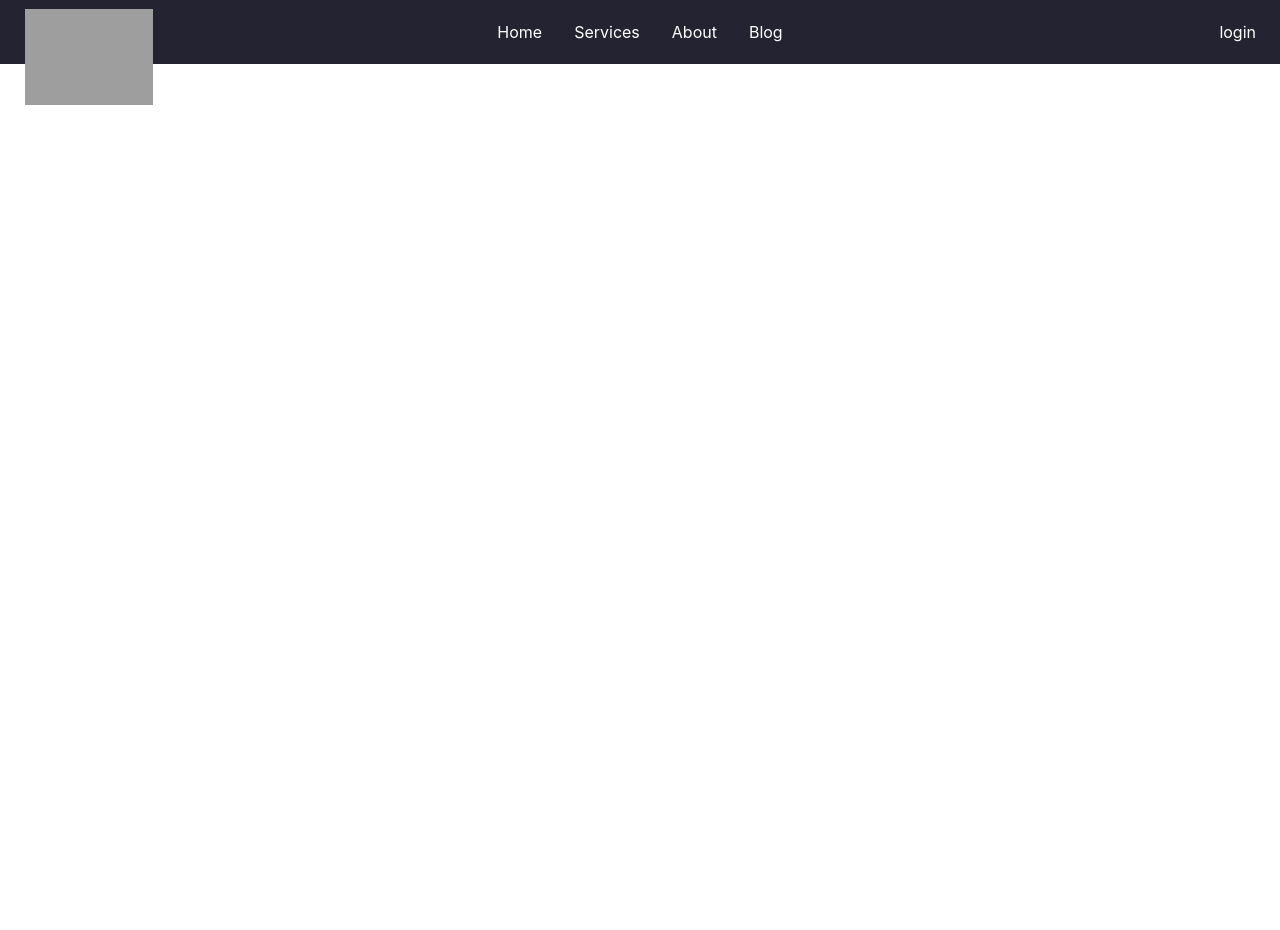
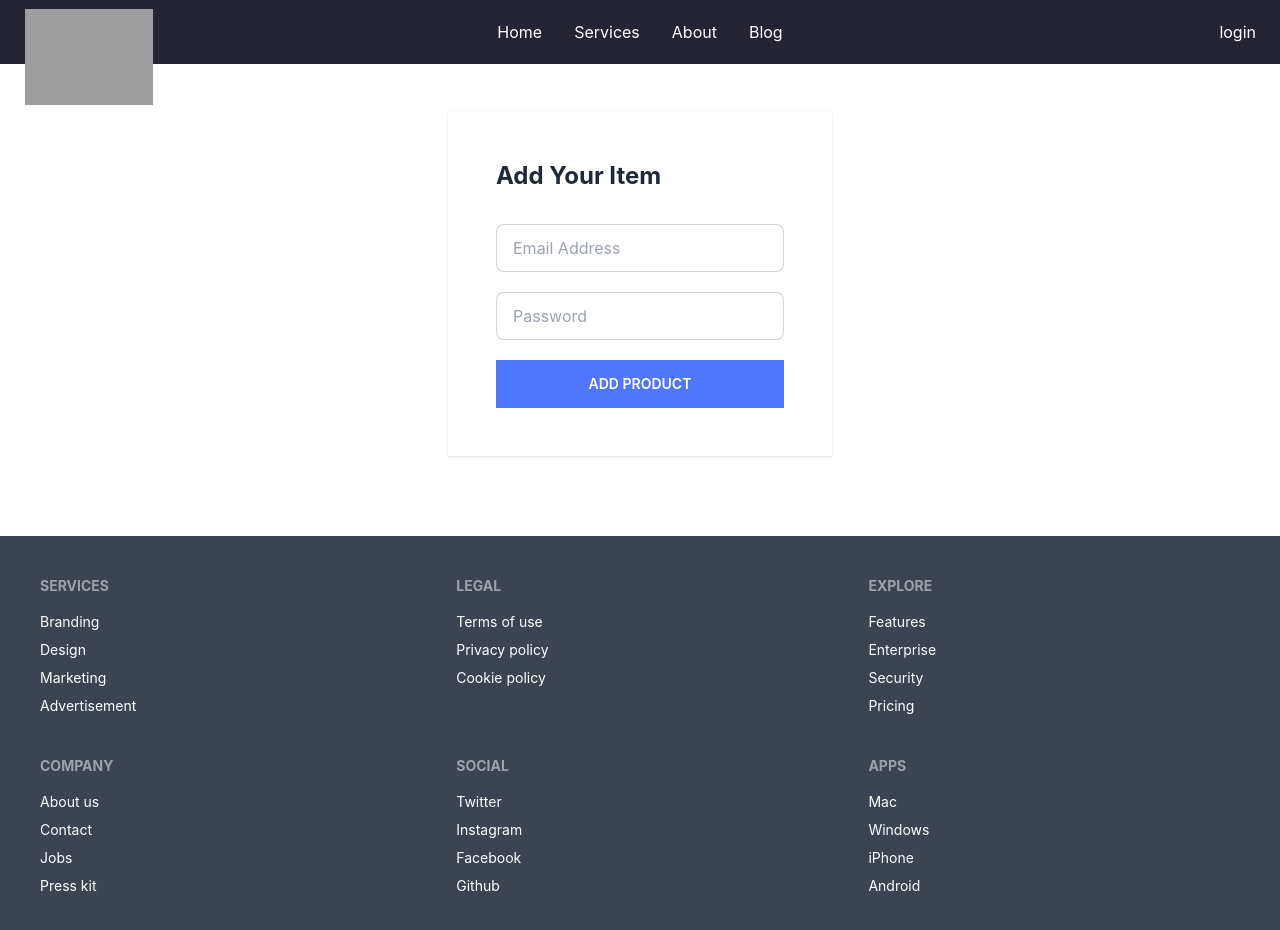
Before and after one commit to Muhammad-Mehedi-Hasan-Opi-Sarker/warehouse-system, a React (Create React App) app: page /additem in a window 1280 px wide. Shown: the top 930 px of the page. Before the commit the page ends 800 px from the top, so only its background shows below. Built offline with nearby package versions, Linux system fonts and the light colour scheme; no server answers; grey boxes are pictures that could not be loaded.

Commit message:
add additem route and form

```diff
--- a/src/App.js
+++ b/src/App.js
@@ -8,6 +8,7 @@ import SignUp from './Pages/LogSign/SignUp';
 import Shop from './Pages/Home/Shop/Shop';
 import RequireAuth from './Pages/RequireAuth';
 import Inventory from './Pages/Inventory/Inventory';
+import AddItem from './Pages/AddItem/AddItem';
 
 function App() {
   return (
@@ -26,6 +27,7 @@ function App() {
             <Inventory></Inventory>
           </RequireAuth>
         }></Route>
+        <Route path='/additem' element={<AddItem></AddItem>}> </Route>
         <Route path='/login' element={<Login></Login>}> </Route>
         <Route path='/siginUp' element={<SignUp></SignUp>}> </Route>
       </Routes>
--- /dev/null
+++ b/src/Pages/AddItem/AddItem.js
@@ -0,0 +1,27 @@
+import React from 'react';
+import Footer from '../Shared/Footer';
+
+const AddItem = () => {
+    return (
+        <div>
+            <div className='grid justify-items-center mt-12 mb-20'>
+            <div className="card w-96 bg-base-100 shadow rounded-none grid justify-items-center p-4">
+                <div>
+                    <h4 className='ml-8 font-bold text-2xl mt-8'>Add Your Item</h4>
+                    <div className="card-body">
+                        <form>
+                            <input name='email' type="email" placeholder="Email Address" className="input input-bordered w-full max-w-xs mb-5" />
+                            <input name='password' type="password" placeholder="Password" className="input input-bordered w-full max-w-xs mb-5" />
+                            <input className='btn rounded-none border-none w-full' style={{ backgroundColor: '#4f77ff' }} type="submit" value="Add Product" />
+                        </form>
+                    </div>
+                </div>
+
+            </div>
+            </div>
+            <Footer></Footer>
+        </div>
+    );
+};
+
+export default AddItem;
--- a/src/Pages/Headers.js
+++ b/src/Pages/Headers.js
@@ -16,7 +16,7 @@ const Headers = () => {
             user && <>
                 <li><Link to='/shop'>Shop</Link></li>
                 <li><Link to='/services'>Items</Link></li>
-                <li><Link to='/services'>Add Item</Link></li>
+                <li><Link to='/additem'>Add Item</Link></li>
             </>
         }
         <li><Link to='about'>About</Link></li>
--- a/src/Pages/Home/Shop/Product.js
+++ b/src/Pages/Home/Shop/Product.js
@@ -7,7 +7,7 @@ const Product = ({ product }) => {
         navigate(`/inventory/${id}`)
     }
     return (
-        <div class="card card-compact w-96 bg-base-100 shadow rounded-none mb-5">
+        <div class="card card-compact w-80 bg-base-100 shadow rounded-none mb-5">
             <figure><img className='w-56 h-56' src={product.image} alt="Shoes" /></figure>
             <div class="card-body">
                 <p className='font-bold'>{product.name}</p>
--- a/src/Pages/Inventory/Inventory.js
+++ b/src/Pages/Inventory/Inventory.js
@@ -47,10 +47,10 @@ const Inventory = () => {
                         <table class="table w-full">
                             <thead>
                                 <tr>
-                                    <th className='font-bold text-xl'>Specification</th>
+                                    <th className='font-bold text-xl'>Specification 🤷‍♀️</th>
                                 </tr>
                                 <tr>
-                                    <th className='font-bold text-primary'>Aircraft</th>
+                                    <th className='font-bold text-primary'>Aircraft😊</th>
 
                                 </tr>
                             </thead>
```
